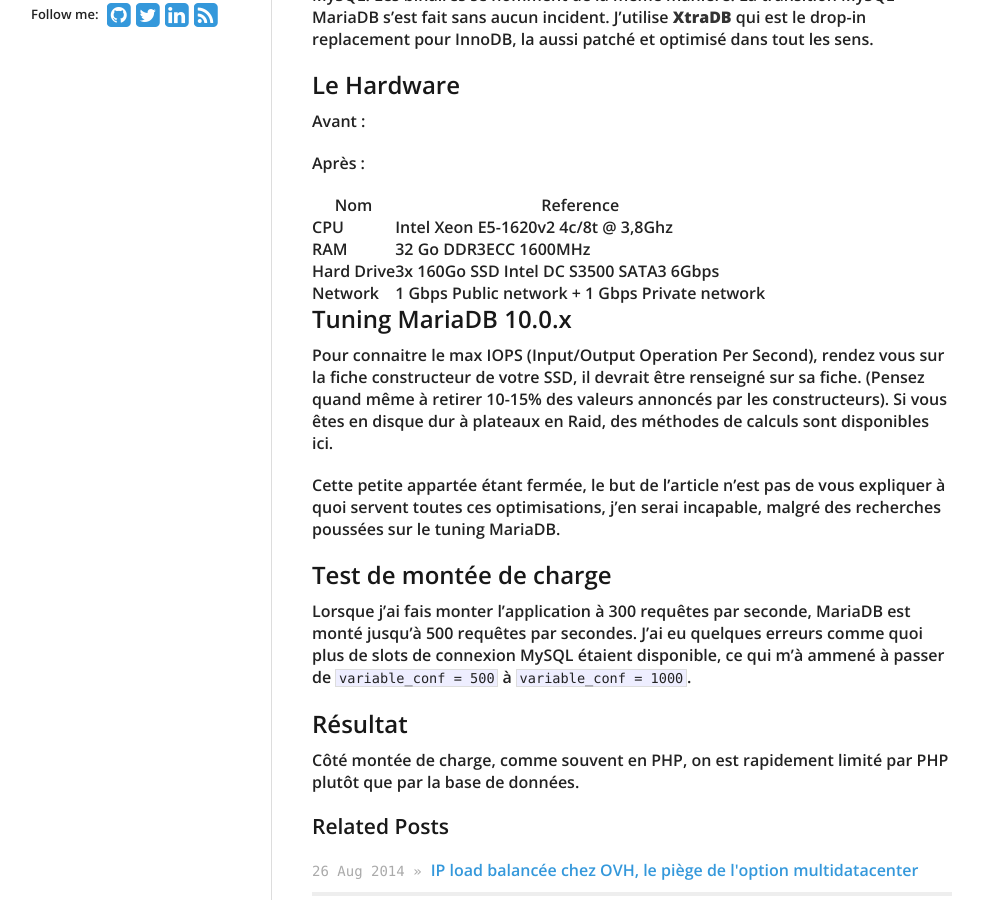
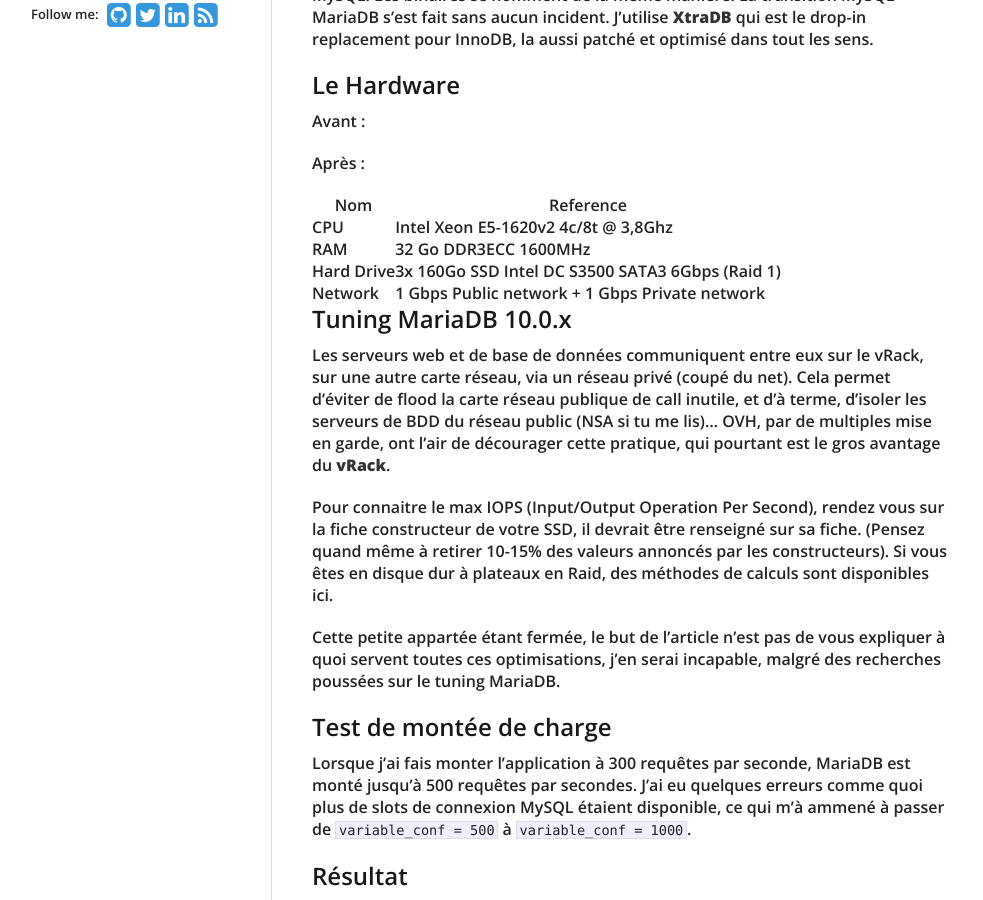
Before and after one commit to swanson/lagom, a Jekyll site: the page built from _posts/2014-08-27-migration-mysql.md, in a window 1280 px wide and 900 px high, scrolled down 475 px. Shown: the whole window, without its empty margins (139-1122 px from the left). Built offline with Jekyll 4.4.1, drawn with Linux system fonts in a browser that asks for light colours; nearby versions of some CDN libraries; comment, search, counter and statistics services are not loaded.

Commit message:
Update 2014-08-27-migration-mysql.md

```diff
--- a/_posts/2014-08-27-migration-mysql.md
+++ b/_posts/2014-08-27-migration-mysql.md
@@ -23,16 +23,18 @@
 
 Après :
 
-  | Nom        | Reference                                      |
-  |------------|------------------------------------------------|
-  | CPU        | Intel Xeon E5-1620v2 4c/8t @ 3,8Ghz            |
-  | RAM        | 32 Go DDR3ECC 1600MHz                          |
-  | Hard Drive | 3x 160Go SSD Intel DC S3500 SATA3 6Gbps        |
-  | Network    | 1 Gbps Public network + 1 Gbps Private network |
+| Nom        | Reference                                      |
+|------------|------------------------------------------------|
+| CPU        | Intel Xeon E5-1620v2 4c/8t @ 3,8Ghz            |
+| RAM        | 32 Go DDR3ECC 1600MHz                          |
+| Hard Drive | 3x 160Go SSD Intel DC S3500 SATA3 6Gbps (Raid 1)|
+| Network    | 1 Gbps Public network + 1 Gbps Private network |
 
 
 ## Tuning MariaDB 10.0.x
 
+Les serveurs web et de base de données communiquent entre eux sur le vRack, sur une autre carte réseau, via un réseau privé (coupé du net). Cela permet d'éviter de flood la carte réseau publique de call inutile, et d'à terme, d'isoler les serveurs de BDD du réseau public (NSA si tu me lis)...
+OVH, par de multiples mise en garde, ont l'air de décourager cette pratique, qui pourtant est le gros avantage du **vRack**.
 
 Pour connaitre le max IOPS (Input/Output Operation Per Second), rendez vous sur la fiche constructeur de votre SSD, il devrait être renseigné sur sa fiche. (Pensez quand même à retirer 10-15% des valeurs annoncés par les constructeurs).
 Si vous êtes en disque dur à plateaux en Raid, des méthodes de calculs sont disponibles ici.
@@ -47,5 +49,4 @@
 
 ## Résultat
 
-
 Côté montée de charge, comme souvent en PHP, on est rapidement limité par PHP plutôt que par la base de données.
```
